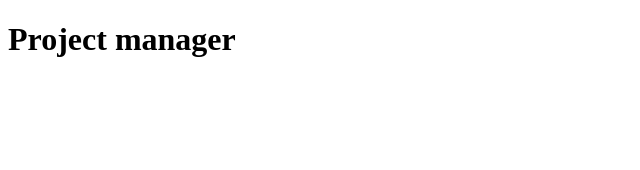
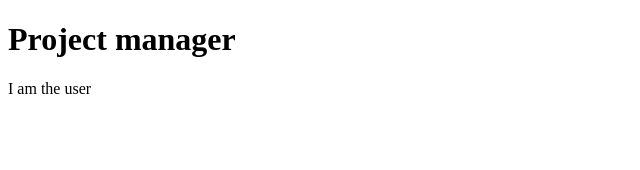
Before and after one commit to ThomasTacoVos/ProjectManager, an Angular app: page / in a window 1280 px wide. Shown: the top 170 px of the page, without its empty margins (0-640 px from the left). Built offline with nearby package versions, Linux system fonts and the light colour scheme.

Commit message:
Text edit

```diff
--- a/src/app/app.component.html
+++ b/src/app/app.component.html
@@ -1 +1,2 @@
 <h1> {{title}}</h1>
+<app-user></app-user>
--- a/src/app/user/user.component.html
+++ b/src/app/user/user.component.html
@@ -1 +1 @@
-<p>user works!</p>
+<p>I am the user</p>
--- a/src/app/user/user.component.ts
+++ b/src/app/user/user.component.ts
@@ -6,10 +6,11 @@ import { Component, OnInit } from '@angular/core';
   styleUrls: ['./user.component.css']
 })
 export class UserComponent implements OnInit {
-
+  user = 'banaan'
   constructor() { }
 
   ngOnInit(): void {
+
   }
 
 }
```
